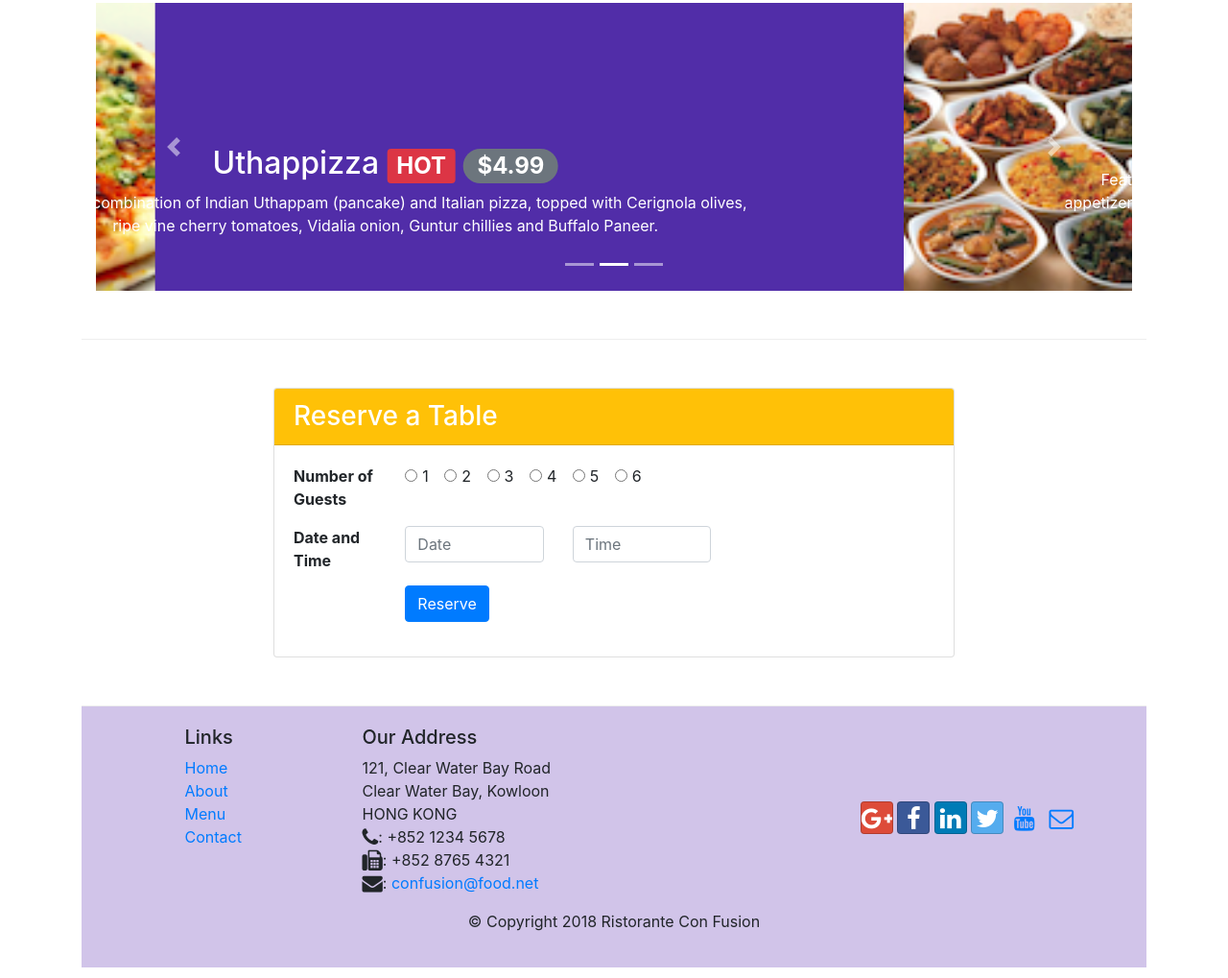
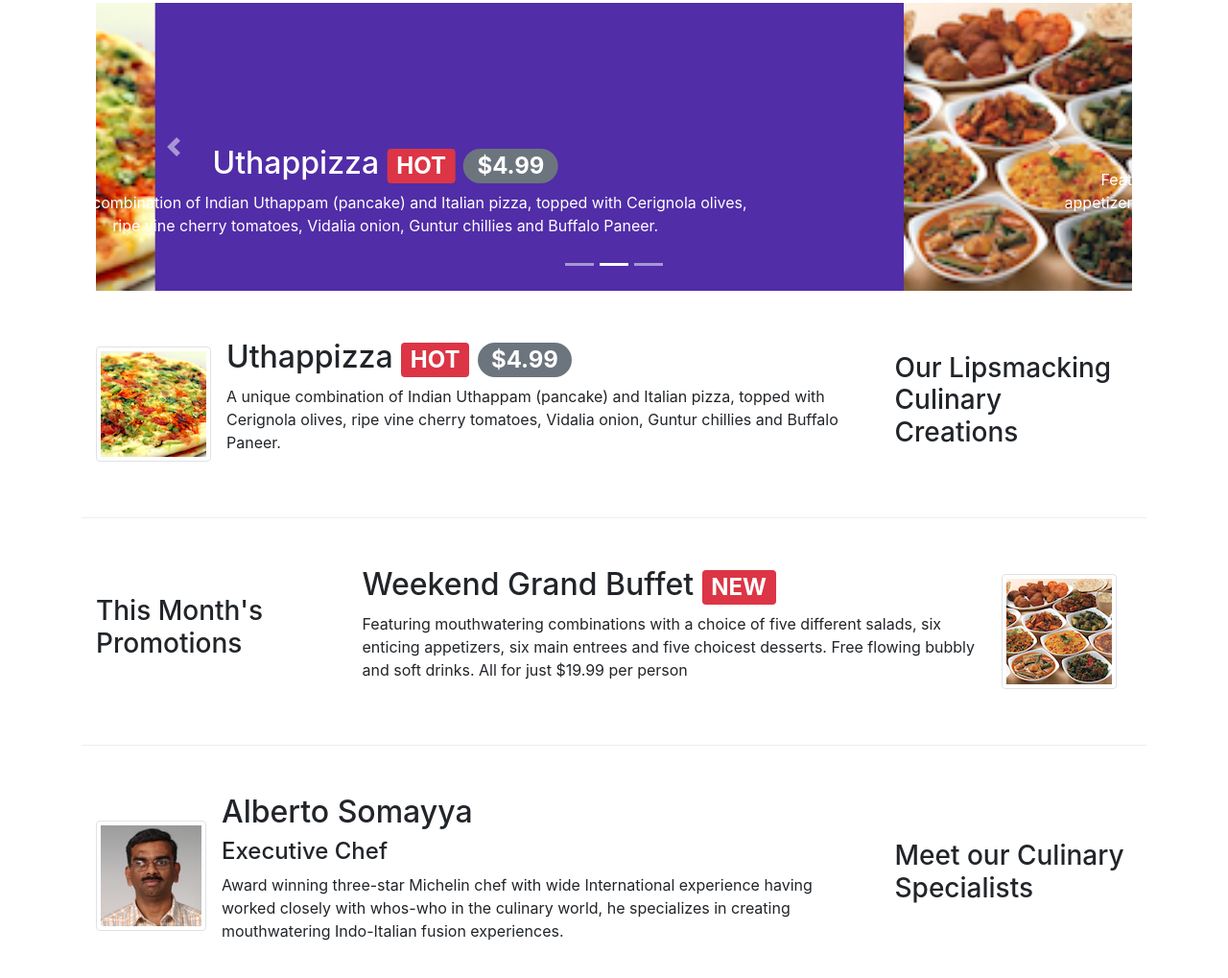
Before and after one commit to prina21/Bootstrap4, a website: page index.html in a window 1280 px wide. Shown: the part 381-1400 px from the top of the page at 96% size. Drawn offline with nearby package versions, Linux system fonts and the light colour scheme.

Commit message:
assignment3

```diff
--- a/css/styles.css
+++ b/css/styles.css
@@ -58,3 +58,8 @@ body{
     top: 0;
     left: 0;
     min-height: 300px;
+}
+
+.btn-group{
+    color: white;
+}
--- a/index.html
+++ b/index.html
@@ -33,6 +33,7 @@
                 <a data-toggle="modal" data-target="#loginModal">
                 <span class="fa fa-sign-in"></span> Login</a>
             </span>
+
         </div>
     </div>
     </nav>
@@ -72,6 +73,102 @@
             </div>
         </div>
     </div>
+
+    <div id="ReserveModal" class="modal fade" role="dialog">
+        <div class="modal-dialog modal-lg" role="content">
+            <!-- Modal content-->
+            <div class="modal-content">
+                <div class="modal-header">
+                    <h4 class="modal-title">Reserve a Table </h4>
+                    <button type="button" class="close" data-dismiss="modal">&times;</button>
+                </div>
+                <div class="modal-body">
+
+
+
+
+
+                                    <dl class="row">
+                                        <dt class="col-12 col-sm-2">Number of Guests</dt>
+                                    <dd class="col-11 col-sm-6">
+                                        <div class="form-group row">
+                                            <div class="col-sm-12">
+                                                <div class="form-check form-check-inline">
+                                                    <input class="form-check-input" type="radio" name="inlineRadioOptions" id="inlineRadio1" value="1">
+                                                    <label class="form-check-label" for="inlineRadio1">1</label>
+                                                </div>
+                                                <div class="form-check form-check-inline">
+                                                    <input class="form-check-input" type="radio" name="inlineRadioOptions" id="inlineRadio2" value="2">
+                                                    <label class="form-check-label" for="inlineRadio2">2</label>
+                                                </div>
+                                                <div class="form-check form-check-inline">
+                                                    <input class="form-check-input" type="radio" name="inlineRadioOptions" id="inlineRadio3" value="3">
+                                                    <label class="form-check-label" for="inlineRadio3">3</label>
+                                                </div>
+                                                <div class="form-check form-check-inline">
+                                                    <input class="form-check-input" type="radio" name="inlineRadioOptions" id="inlineRadio3" value="4" >
+                                                    <label class="form-check-label" for="inlineRadio3">4</label>
+                                                </div>
+                                                <div class="form-check form-check-inline">
+                                                    <input class="form-check-input" type="radio" name="inlineRadioOptions" id="inlineRadio3" value="5" >
+                                                    <label class="form-check-label" for="inlineRadio3">5</label>
+                                                </div>
+                                                <div class="form-check form-check-inline">
+                                                    <input class="form-check-input" type="radio" name="inlineRadioOptions" id="inlineRadio3" value="6" >
+                                                    <label class="form-check-label" for="inlineRadio3">6</label>
+                                                </div>
+                                            </div>
+                                        </div>
+                                    </dd>
+                                    </dl>
+                                    <dl class="row">
+                                        <dt class="col-12 col-sm-2">Section</dt>
+                                    <dd class="col-11 col-sm-6">
+
+                                            <div class="btn-group" role="group">
+                                                <a role="button" class="btn btn-success active" >Non-Smoking</a>
+                                                <a role="button" class="btn btn-danger">Smoking</a>
+
+                                        </div>
+                                        </dd>
+                                    </dl>
+                               <dl class="row">
+                                    <dt class="col-12 col-sm-2">Date and Time</dt>
+                                    <dd class="col-sm-6 ">
+                                        <div class="form-group row">
+
+
+                                    <div class="col-12 col-sm-6">
+                                        <input type="text" class="form-control" id="date" name="date" placeholder="Date">
+                                    </div>
+
+                                    <div class="col-12 col-sm-6">
+                                        <input type="text" class="form-control" id="time" name="time" placeholder="Time">
+                                    </div>
+                                </div>
+
+                                    </dd>
+
+                                    <div class=" col-12 offset-sm-2 col-sm-6">
+                                        <button type="button" class="btn btn-secondary " data-dismiss="modal">
+                                            Cancel</button>
+                                        <button type="submit" class="btn btn-primary">
+                                            Reserve
+                                        </button>
+                                    </div>
+                                </dl>
+
+
+
+                        </div>
+                    </div>
+                </div>
+                </div>
+
+                </div>
+            </div>
+        </div>
+    </div>
     <header class="jumbotron">
         <div class="container">
             <div class="row row-header">
@@ -85,8 +182,7 @@
 
                 <div class="col-12 col-sm align-self-center">
                     <a role="button" class="btn btn-block nav-link btn-warning"
-                    data-toggle="tooltip" data-html="true"  title="Or Call us at  <br><strong>+852 12345678</strong>"
-                    data-placement="bottom" href="#form">Reserve Table</a>
+                    data-toggle="modal" data-target="#ReserveModal">Reserve Table</a>
 
                     </div>
                 </div>
@@ -145,80 +241,74 @@
                             <span class="carousel-control-next-icon"></span>
                         </a>
                     </div>
+
+                </div>
+                <div class="row row-content align-items-center">
+                    <div class="col-12 col-sm-4 order-sm-last col-md-3">
+                        <h3>Our Lipsmacking Culinary Creations</h3>
+                    </div>
+                    <div class="col-12 col-sm order-sm-first col-md">
+                        <div class="media">
+                            <img class="d-flex mr-3 img-thumbnail align-self-center"
+                                    src="img/uthappizza.png" alt="Uthappizza">
+                            <div class="media-body">
+                                <h2 class="mt-0">Uthappizza <span class="badge badge-danger">HOT</span>  <span class="badge badge-pill badge-secondary">$4.99</span></h2>
+                                <p class="d-none d-sm-block">A unique combination of Indian Uthappam (pancake) and
+                                    Italian pizza, topped with Cerignola olives, ripe vine
+                                    cherry tomatoes, Vidalia onion, Guntur chillies and
+                                    Buffalo Paneer.</p>
+                            </div>
+                        </div>
+                    </div>
+                </div>
+
+                <div class="row row-content align-items-center">
+                    <div class="col-12 col-sm-4 col-md-3">
+                        <h3>This Month's Promotions</h3>
+                    </div>
+                    <div class="col-12 col-sm order-sm-last col-md">
+                        <div class="media">
+                            <div class="media-body">
+                                <h2 class="mt-0">Weekend Grand Buffet <span class="badge badge-danger">NEW</span></h2>
+                                <p class="d-none d-sm-block">Featuring mouthwatering combinations with a choice of five different salads, six enticing appetizers, six main entrees and five choicest desserts.
+                                    Free flowing bubbly and soft drinks. All for just $19.99 per person</p>
+                            </div>
+                            <img class="d-flex mr-3 img-thumbnail align-self-center"
+                                    src="img/buffet.png" alt="buffet">
+                        </div>
                     </div>
                 </div>
 
 
-        <div class="row row-content justify-content-center">
+                <div class="row row-content align-items-center">
+                    <div class="col-12 col-sm-4 order-sm-last col-md-3">
+                        <h3>Meet our Culinary Specialists</h3>
+                    </div>
+                    <div class="col-12 col-sm order-sm-first col-md">
+                        <div class="media">
+                            <img class="d-flex mr-3 img-thumbnail align-self-center"
+                                    src="img/alberto.png" alt="Alberto Somayya">
+                            <div class="media-body">
+                                <h2 class="mt-0">Alberto Somayya</h2>
+                                <h4>Executive Chef</h4>
+                                <p class="d-none d-sm-block">Award winning three-star Michelin chef with wide
+                                    International experience having worked closely with
+                                    whos-who in the culinary world, he specializes in
+                                    creating mouthwatering Indo-Italian fusion experiences.
+                                    </p>
+                            </div>
+                        </div>
 
-            <div class="col-12 col-sm-8">
-                <div class="card">
-                    <h3 class="card-header bg-warning text-white">Reserve a Table</h3>
-                    <form id="form">
-                    <div class="card-body">
 
-                        <dl class="row">
-                            <dt class="col-12 col-sm-2">Number of Guests</dt>
-                        <dd class="col-11 col-sm-6">
-                            <div class="form-group row">
-                                <div class="col-sm-10">
-                                    <div class="form-check form-check-inline">
-                                        <input class="form-check-input" type="radio" name="inlineRadioOptions" id="inlineRadio1" value="1">
-                                        <label class="form-check-label" for="inlineRadio1">1</label>
-                                    </div>
-                                    <div class="form-check form-check-inline">
-                                        <input class="form-check-input" type="radio" name="inlineRadioOptions" id="inlineRadio2" value="2">
-                                        <label class="form-check-label" for="inlineRadio2">2</label>
-                                    </div>
-                                    <div class="form-check form-check-inline">
-                                        <input class="form-check-input" type="radio" name="inlineRadioOptions" id="inlineRadio3" value="3">
-                                        <label class="form-check-label" for="inlineRadio3">3</label>
-                                    </div>
-                                    <div class="form-check form-check-inline">
-                                        <input class="form-check-input" type="radio" name="inlineRadioOptions" id="inlineRadio3" value="4" >
-                                        <label class="form-check-label" for="inlineRadio3">4</label>
-                                    </div>
-                                    <div class="form-check form-check-inline">
-                                        <input class="form-check-input" type="radio" name="inlineRadioOptions" id="inlineRadio3" value="5" >
-                                        <label class="form-check-label" for="inlineRadio3">5</label>
-                                    </div>
-                                    <div class="form-check form-check-inline">
-                                        <input class="form-check-input" type="radio" name="inlineRadioOptions" id="inlineRadio3" value="6" >
-                                        <label class="form-check-label" for="inlineRadio3">6</label>
+
                     </div>
                 </div>
             </div>
-                        </dd>
-                        </dl>
-                   <dl class="row">
-                        <dt class="col-12 col-sm-2">Date and Time</dt>
-                        <dd class="col-sm-6">
-                            <div class="form-group row">
 
 
-                        <div class="col-12 col-sm-6">
-                            <input type="text" class="form-control" id="date" name="date" placeholder="Date">
-                        </div>
 
-                        <div class="col-12 col-sm-6">
-                            <input type="text" class="form-control" id="time" name="time" placeholder="Time">
-                        </div>
-                    </div>
 
-                        </dd>
 
-                        <div class=" col-12 offset-sm-2 col-sm-6">
-                            <button type="submit" class="btn btn-primary">
-                                Reserve
-                            </button>
-                        </div>
-                    </dl>
-
-            </form>
-            </div>
-        </div>
-    </div>
-    </div>
 
     <footer class="footer">
         <div class="container">
@@ -267,10 +357,5 @@
 <script src="node_modules/bootstrap/dist/js/bootstrap.min.js"></script>
 </body>
 
-<script>
-    $(document).ready(function(){
-        $('[data-toggle="tooltip"]').tooltip();
-    });
-</script>
 
 </html>
```
Lines whose indentation alone changed are shown as unchanged.
